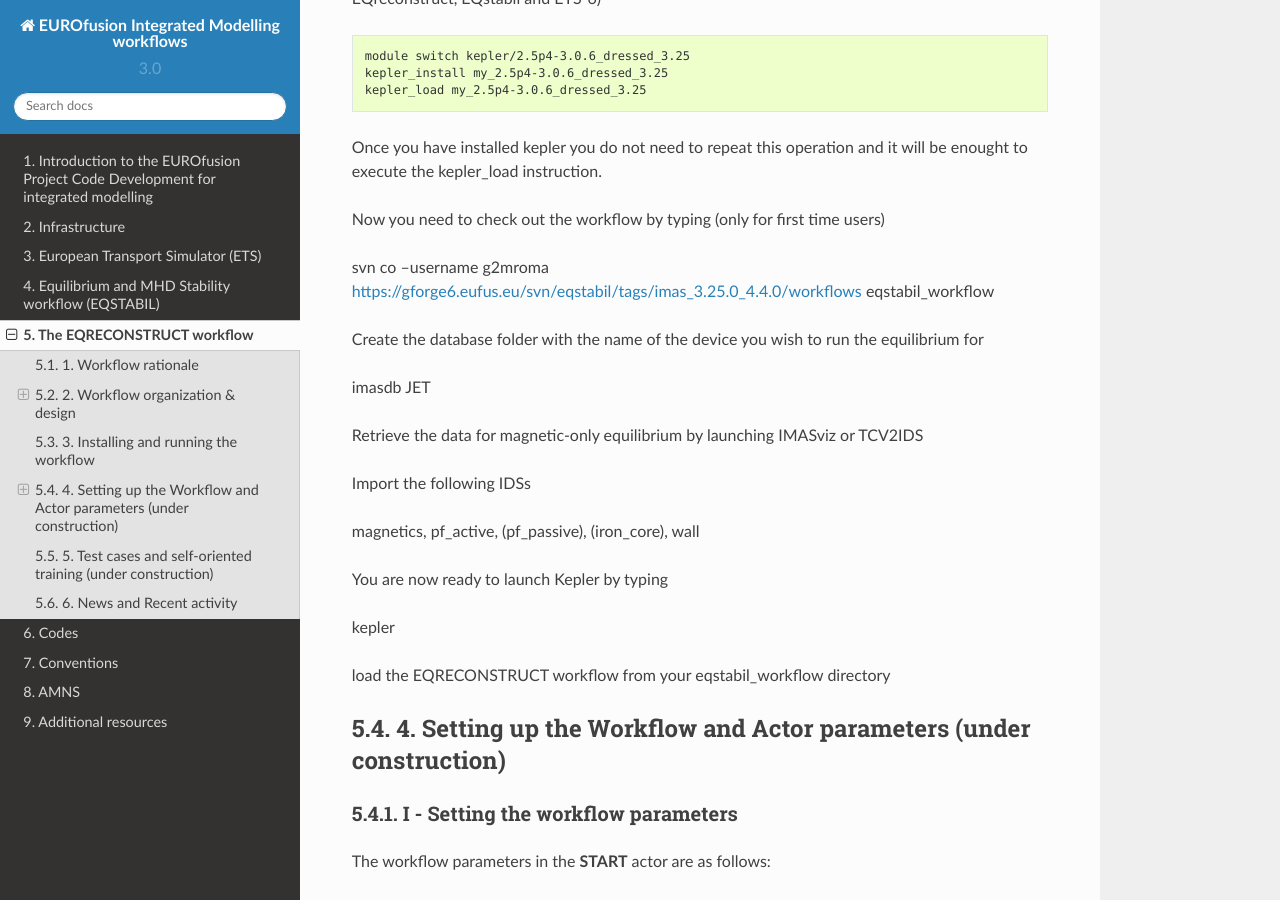
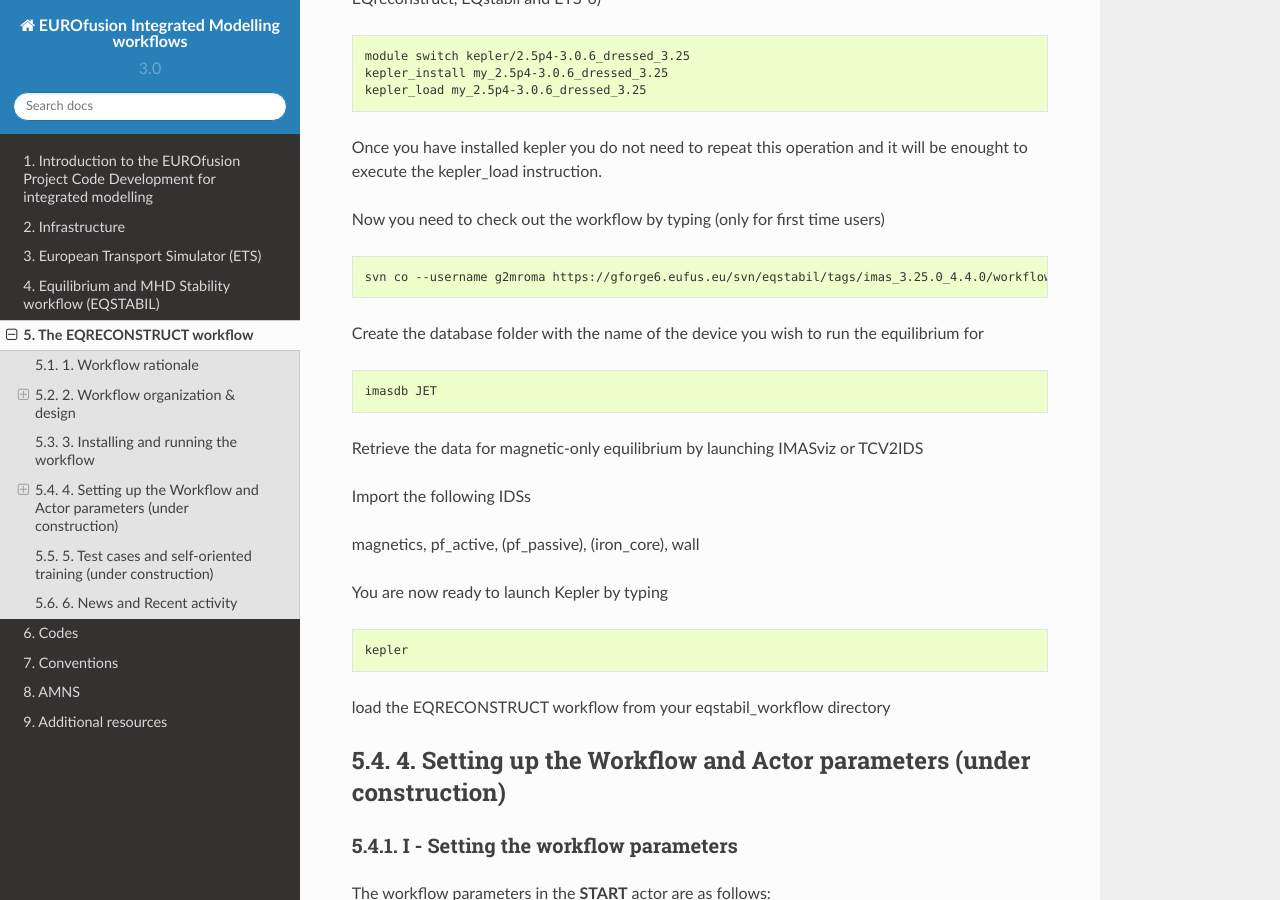
Before and after one commit to WPCD-Workflows/documentation, a Sphinx documentation site: the page built from source/eqreconstr.rst, in a window 1280 px wide and 900 px high, scrolled down 5033 px. Built offline with Sphinx 7.4.7 and the Read the Docs theme 2.0.0, drawn with Linux system fonts in a browser that asks for light colours.

Commit message:
Update eqreconstr.rst

```diff
--- a/source/eqreconstr.rst
+++ b/source/eqreconstr.rst
@@ -206,12 +206,16 @@ execute the kepler_load instruction.
 
 Now you need to check out the workflow by typing (only for first time users)
 
-svn co --username g2mroma https://gforge6.eufus.eu/svn/eqstabil/tags/imas_3.25.0_4.4.0/workflows eqstabil_workflow
+.. code-block:: console
+
+   svn co --username g2mroma https://gforge6.eufus.eu/svn/eqstabil/tags/imas_3.25.0_4.4.0/workflows eqstabil_workflow
 
 
 Create the database folder with the name of the device you wish to run the equilibrium for
 
-imasdb JET
+.. code-block:: console
+
+   imasdb JET
 
 
 Retrieve the data for magnetic-only equilibrium by launching IMASviz or TCV2IDS
@@ -223,7 +227,9 @@ magnetics, pf_active, (pf_passive), (iron_core), wall
 
 You are now ready to launch Kepler by typing
 
-kepler
+.. code-block:: console
+
+   kepler
 
 load the EQRECONSTRUCT workflow from your eqstabil_workflow directory
 
```
